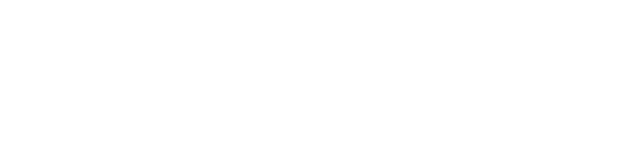
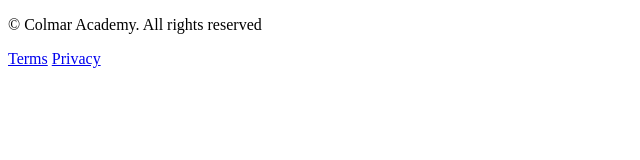
Before and after one commit to annegundestrup/Colmar-Academy, a plain HTML site: page index.html in a window 1280 px wide. Shown: the whole page, without its empty margins (0-640 px from the left). Drawn offline with Linux system fonts and the light colour scheme.

Commit message:
changes to html

```diff
--- a/index.html
+++ b/index.html
@@ -6,5 +6,33 @@
   </head>
   <body>
 
+<!-- Menu bar -->
+
+  <header>
+    <div class="menu">
+
+    </div>
+  </header>
+
+<!-- Section 1 - Banner -->
+
+<!-- Section 2 - Left side -->
+
+<!-- Section 2 - Right side -->
+
+<!-- Section 3 - Learning -->
+
+<!--Section 4 - Thesis exhibit (video) -->
+
+<!-- Footer -->
+
+  <footer>
+    <div class="disclaimer">
+      <p>&copy; Colmar Academy. All rights reserved</p>
+      <a class="site-descripts term" href="#">Terms</a>
+      <a class="site-descripts term" href="#"> Privacy</a>
+    </div>
+  </footer>
+
   </body>
 </html>
```
